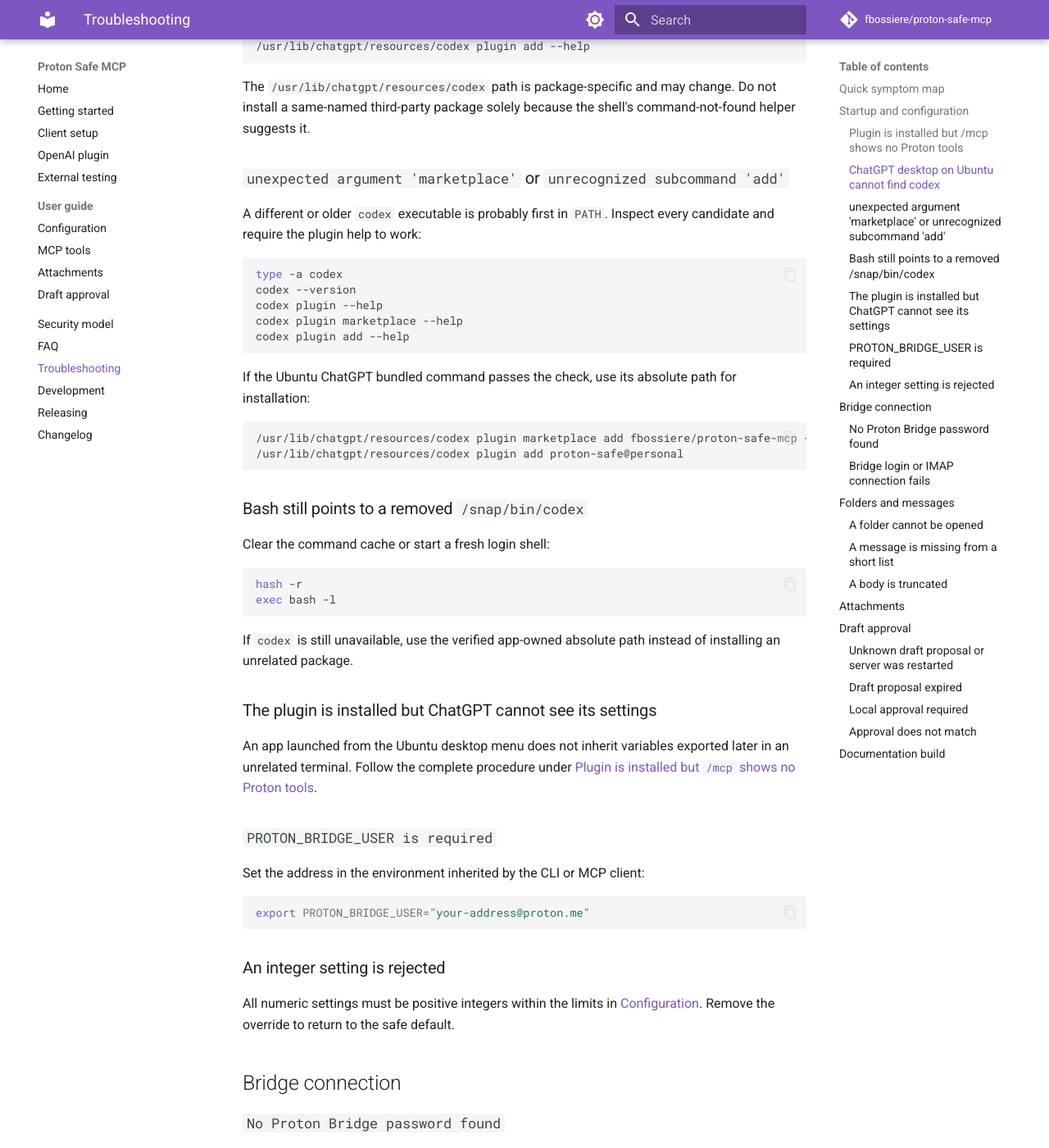
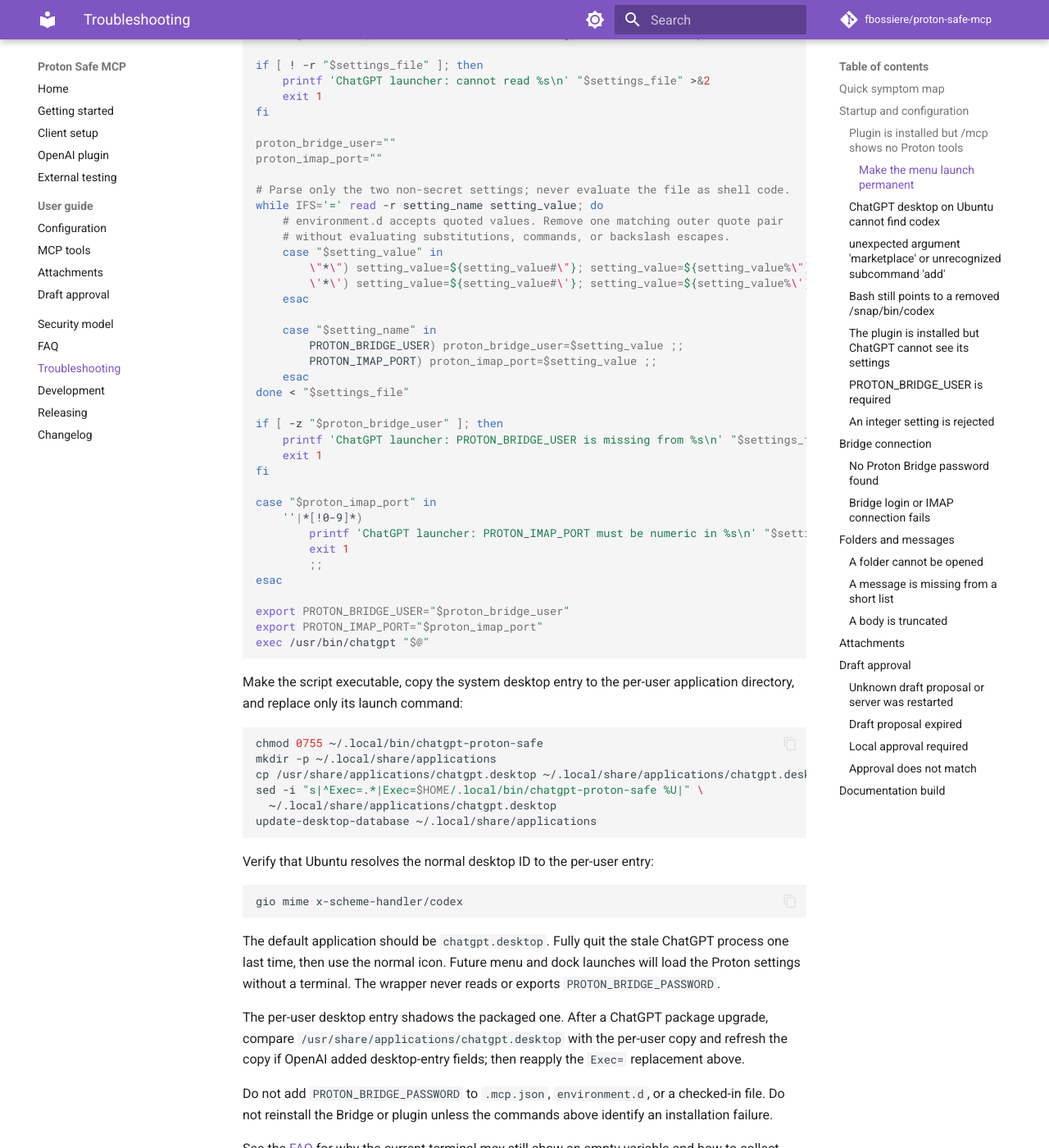
Before and after one commit to fbossiere/proton-safe-mcp, an MkDocs documentation site: the page built from docs/troubleshooting.md, in a window 1280 px wide and 1400 px high, scrolled down 2797 px. Shown: the whole window at 82% size. Built offline with MkDocs 1.6.1 and Material for MkDocs 9.7.7, drawn with Linux system fonts in a browser that asks for light colours; comment, search, counter and statistics services are not loaded; some of the changed text lies outside the part shown.

Commit message:
docs: add persistent ChatGPT launcher (#26)
* docs: add persistent ChatGPT launcher

* docs: handle quoted environment values

````diff
--- a/docs/troubleshooting.md
+++ b/docs/troubleshooting.md
@@ -97,6 +97,93 @@
    An Electron single-instance launch can hand control to an older process, so starting this
    command before the previous instance exits will not repair its environment. After the app
    opens, create a new task and check `/mcp` again.
+
+#### Make the menu launch permanent
+
+The terminal launch above is only a diagnostic. You do **not** need to type it every time. If it
+restores the plugin, create a per-user launcher that keeps the normal `ChatGPT` desktop ID and
+loads only the two allowed settings.
+
+Create the private executable directory if needed:
+
+```bash
+mkdir -p ~/.local/bin
+```
+
+Then create `~/.local/bin/chatgpt-proton-safe` with this content:
+
+```sh
+#!/bin/sh
+
+set -eu
+
+settings_file="${XDG_CONFIG_HOME:-$HOME/.config}/environment.d/90-proton-safe.conf"
+
+if [ ! -r "$settings_file" ]; then
+    printf 'ChatGPT launcher: cannot read %s\n' "$settings_file" >&2
+    exit 1
+fi
+
+proton_bridge_user=""
+proton_imap_port=""
+
+# Parse only the two non-secret settings; never evaluate the file as shell code.
+while IFS='=' read -r setting_name setting_value; do
+    # environment.d accepts quoted values. Remove one matching outer quote pair
+    # without evaluating substitutions, commands, or backslash escapes.
+    case "$setting_value" in
+        \"*\") setting_value=${setting_value#\"}; setting_value=${setting_value%\"} ;;
+        \'*\') setting_value=${setting_value#\'}; setting_value=${setting_value%\'} ;;
+    esac
+
+    case "$setting_name" in
+        PROTON_BRIDGE_USER) proton_bridge_user=$setting_value ;;
+        PROTON_IMAP_PORT) proton_imap_port=$setting_value ;;
+    esac
+done < "$settings_file"
+
+if [ -z "$proton_bridge_user" ]; then
+    printf 'ChatGPT launcher: PROTON_BRIDGE_USER is missing from %s\n' "$settings_file" >&2
+    exit 1
+fi
+
+case "$proton_imap_port" in
+    ''|*[!0-9]*)
+        printf 'ChatGPT launcher: PROTON_IMAP_PORT must be numeric in %s\n' "$settings_file" >&2
+        exit 1
+        ;;
+esac
+
+export PROTON_BRIDGE_USER="$proton_bridge_user"
+export PROTON_IMAP_PORT="$proton_imap_port"
+exec /usr/bin/chatgpt "$@"
+```
+
+Make the script executable, copy the system desktop entry to the per-user application directory,
+and replace only its launch command:
+
+```bash
+chmod 0755 ~/.local/bin/chatgpt-proton-safe
+mkdir -p ~/.local/share/applications
+cp /usr/share/applications/chatgpt.desktop ~/.local/share/applications/chatgpt.desktop
+sed -i "s|^Exec=.*|Exec=$HOME/.local/bin/chatgpt-proton-safe %U|" \
+  ~/.local/share/applications/chatgpt.desktop
+update-desktop-database ~/.local/share/applications
+```
+
+Verify that Ubuntu resolves the normal desktop ID to the per-user entry:
+
+```bash
+gio mime x-scheme-handler/codex
+```
+
+The default application should be `chatgpt.desktop`. Fully quit the stale ChatGPT process one last
+time, then use the normal icon. Future menu and dock launches will load the Proton settings without
+a terminal. The wrapper never reads or exports `PROTON_BRIDGE_PASSWORD`.
+
+The per-user desktop entry shadows the packaged one. After a ChatGPT package upgrade, compare
+`/usr/share/applications/chatgpt.desktop` with the per-user copy and refresh the copy if OpenAI
+added desktop-entry fields; then reapply the `Exec=` replacement above.
 
 Do not add `PROTON_BRIDGE_PASSWORD` to `.mcp.json`, `environment.d`, or a checked-in file. Do not
 reinstall the Bridge or plugin unless the commands above identify an installation failure.
````
Also changed, not shown: CHANGELOG.md (+2 -1 lines), README.md (+2 -1 lines), docs/faq.md (+10 -0 lines), docs/openai-plugin.md (+5 -0 lines), 1 other file.
